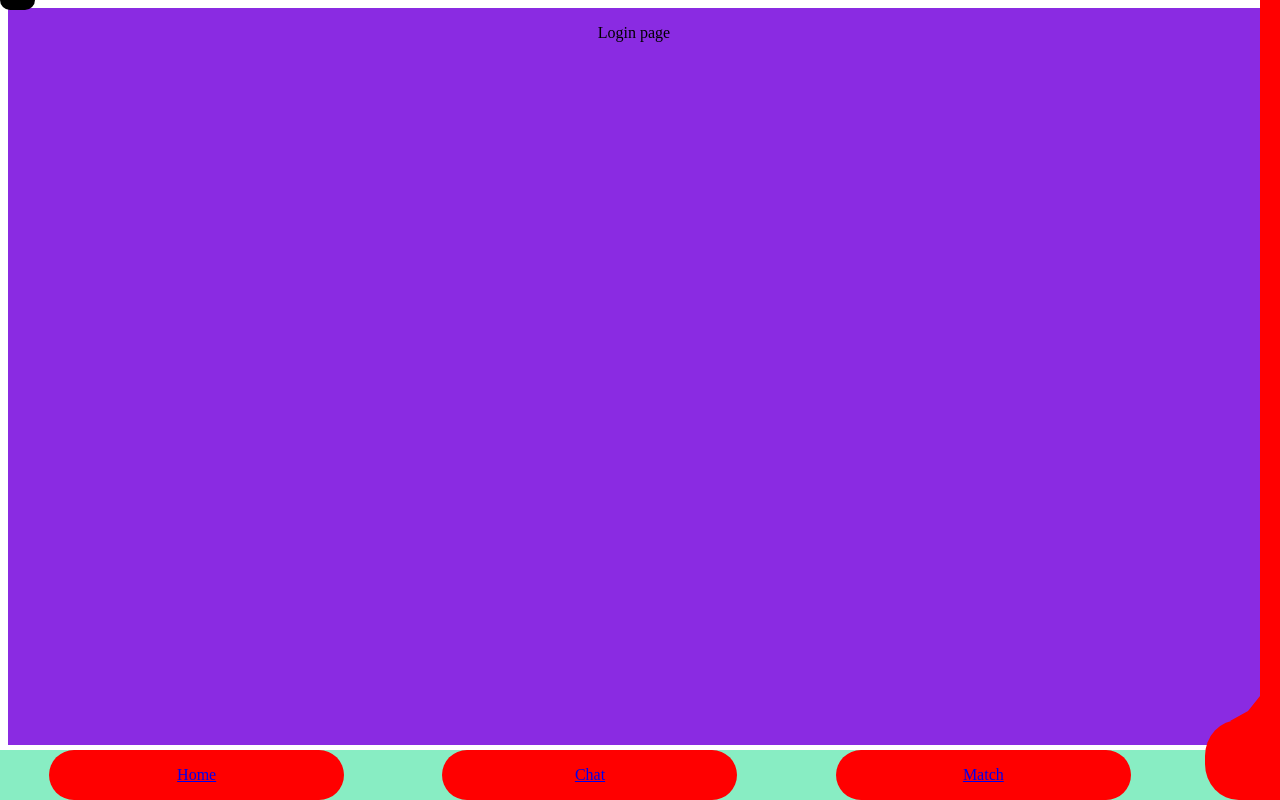
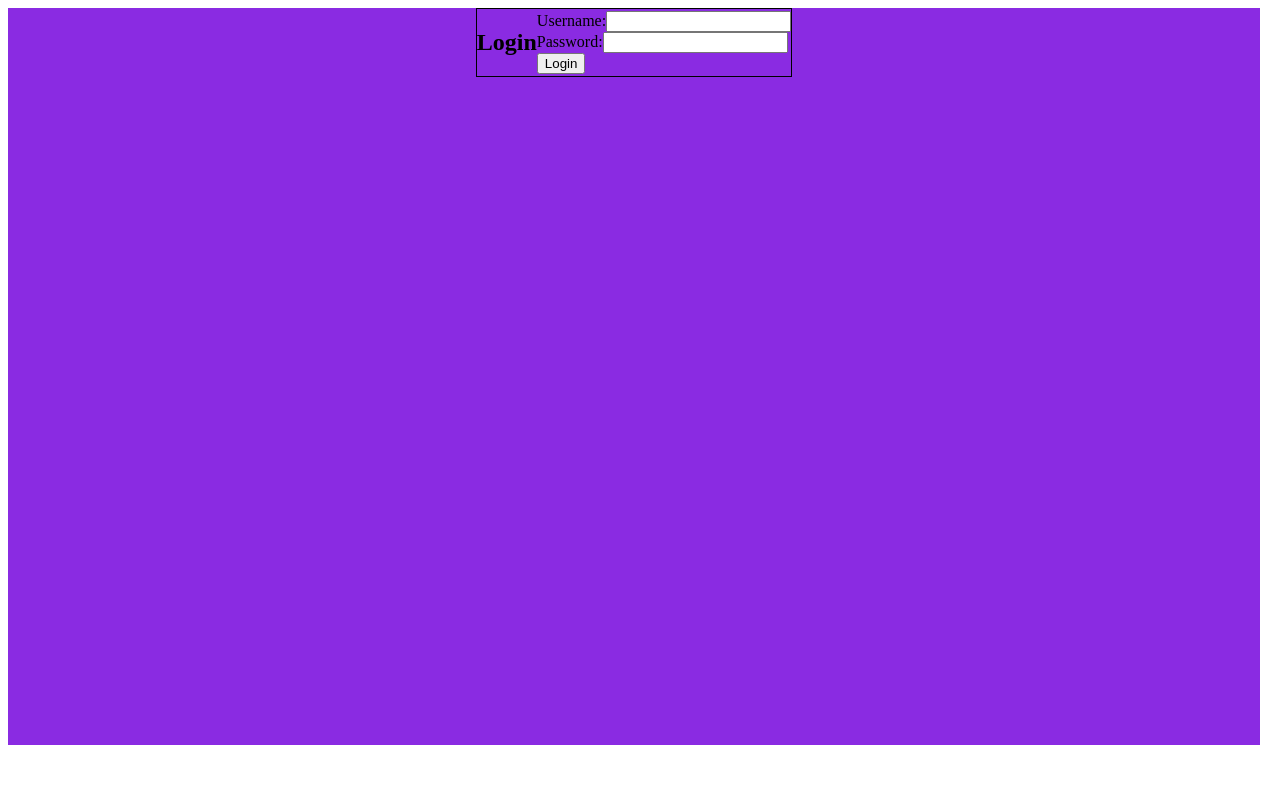
Before and after one commit to WalterLuong/matcha_v1, a Vue app in the folder frontend/: page /login in a window 1280 px wide. Built offline with nearby package versions, Linux system fonts and the light colour scheme.

Commit message:
Creation des components forms, et du carrousel

```diff
--- a/frontend/package.json
+++ b/frontend/package.json
@@ -10,8 +10,10 @@
   },
   "dependencies": {
     "@types/node": "^18.16.1",
+    "axios": "^1.4.0",
     "redis": "^4.6.6",
     "vue": "^3.2.47",
+    "vue-axios": "^3.5.2",
     "vue-router": "^4.1.6",
     "vuex": "^4.1.0"
   },
--- a/frontend/src/App.vue
+++ b/frontend/src/App.vue
@@ -3,26 +3,31 @@ import { defineComponent } from 'vue'
 import SettingsVue from './components/Settings.vue'
 import NotificationCounter from './components/utils/NotifCounter.vue'
 
+function isOnLoginPage() {
+	return window.location.pathname !== '/login';
+}
+
 export default defineComponent({
 	components: { SettingsVue, NotificationCounter },
 
 	setup() {
+
+
+		return { isOnLoginPage }
 	},
-
 })
 </script>
 
-
 <template>
 	<div>
-		<NotificationCounter />
+		<NotificationCounter v-if="isOnLoginPage()" />
 		<router-view class="content_view" />
-		<footer id="navigation_bar">
+		<footer id="navigation_bar"  v-if="isOnLoginPage()">
 			<router-link to="/">Home</router-link>
 			<router-link to="/chat">Chat</router-link>
 			<router-link to="/match">Match</router-link>
 		</footer>
-		<SettingsVue />
+		<SettingsVue v-if="isOnLoginPage()"/>
 	</div>
 </template>
 
--- a/frontend/src/components/Login.vue
+++ b/frontend/src/components/Login.vue
@@ -1,15 +1,23 @@
 <template>
 	<div>
-		<p>Login page</p>
+		<transition>
+			<LoginForm v-if="activeForm == 'Login'" />
+		</transition>
 	</div>
 </template>
 
 <script lang="ts">
 import { defineComponent } from 'vue'
+import LoginForm  from './forms/LoginForm.vue'
 
 export default defineComponent({
+	components: {LoginForm},
+
 	setup() {
+		let activeForm: 'Login' | 'Register' | 'Forgot' = 'Login';
 
+
+		return { activeForm }
 	},
 
 	// beforeRouteEnter(to: any, from: any) {
--- /dev/null
+++ b/frontend/src/components/forms/LoginForm.vue
@@ -0,0 +1,61 @@
+<script lang="ts">
+import { defineComponent } from 'vue'
+import axios from 'axios'
+
+export default defineComponent({
+	setup() {
+		let username: string = '';
+		let password: string = '';
+
+		function submitForm() {
+			const formData = {
+				username: username,
+				password: password
+			};
+
+			axios.post('localhost:5433/login', formData)
+			.then(response => {
+				//alert('Authentification réussie !');
+				console.log(response);
+			})
+			.catch(error => {
+				//alert('Une erreur s\'est produite lors de l\'authentification !');
+				console.error(error);
+				username = '';
+				password = '';
+			});
+		}
+
+		return { username, password, submitForm }
+	},
+})
+</script>
+
+<template>
+	<div id="login_form_container">
+		<h2>Login</h2>
+		<form @submit.prevent="submitForm">
+		<div>
+			<label for="username">Username:</label>
+			<input type="text" id="username" v-model="username" />
+		</div>
+		<div>
+			<label for="password">Password:</label>
+			<input type="password" id="password" v-model="password" />
+		</div>
+		<div>
+			<button type="submit">Login</button>
+		</div>
+		</form>
+	</div>
+</template>
+
+<style scoped>
+#login_form_container {
+	display: flex;
+	justify-content: center;
+	align-items: center;
+
+	border: 1px solid black;
+}
+</style>
--- a/frontend/tsconfig.json
+++ b/frontend/tsconfig.json
@@ -5,6 +5,9 @@
     "module": "ESNext",
     "lib": ["ES2020", "DOM", "DOM.Iterable"],
     "skipLibCheck": true,
+
+	// MUTE DE LERROR VUEX
+    "noImplicitAny": false,
 
     /* Bundler mode */
     "moduleResolution": "bundler",
```
Also changed, not shown: frontend/src/components/forms/ForgotPassword.vue (added, +17 -0 lines), frontend/src/components/forms/RegisterForm.vue (added, +17 -0 lines), frontend/src/main.ts (line endings or trailing spaces), 2 other files (tests, documents, lock files or other folders).
